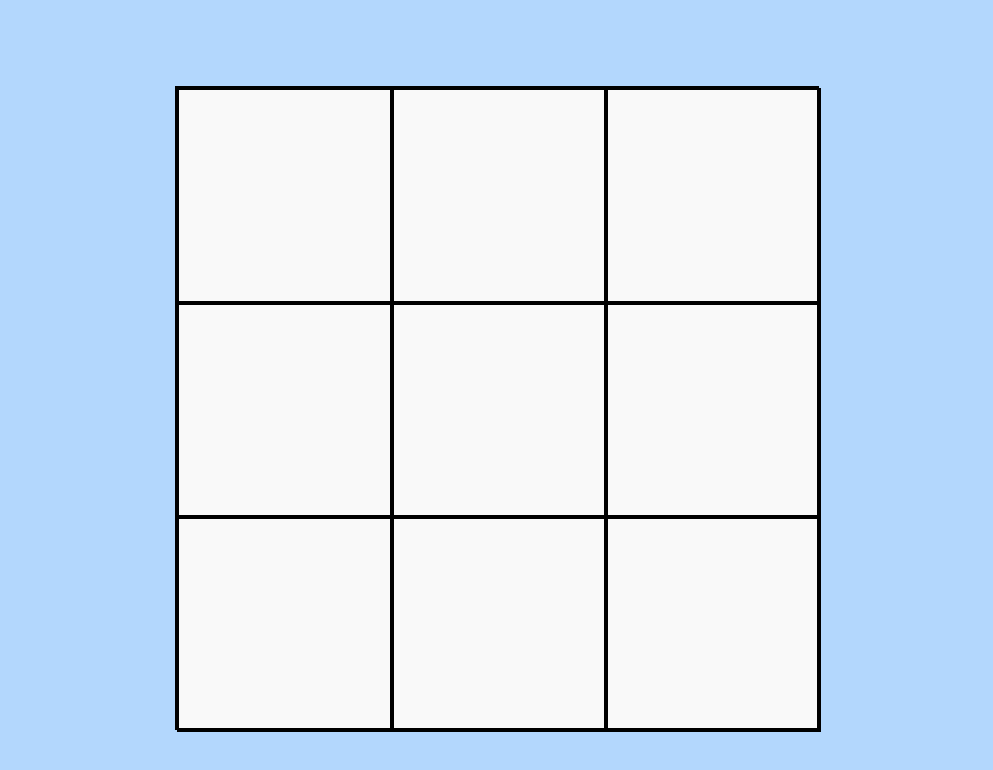
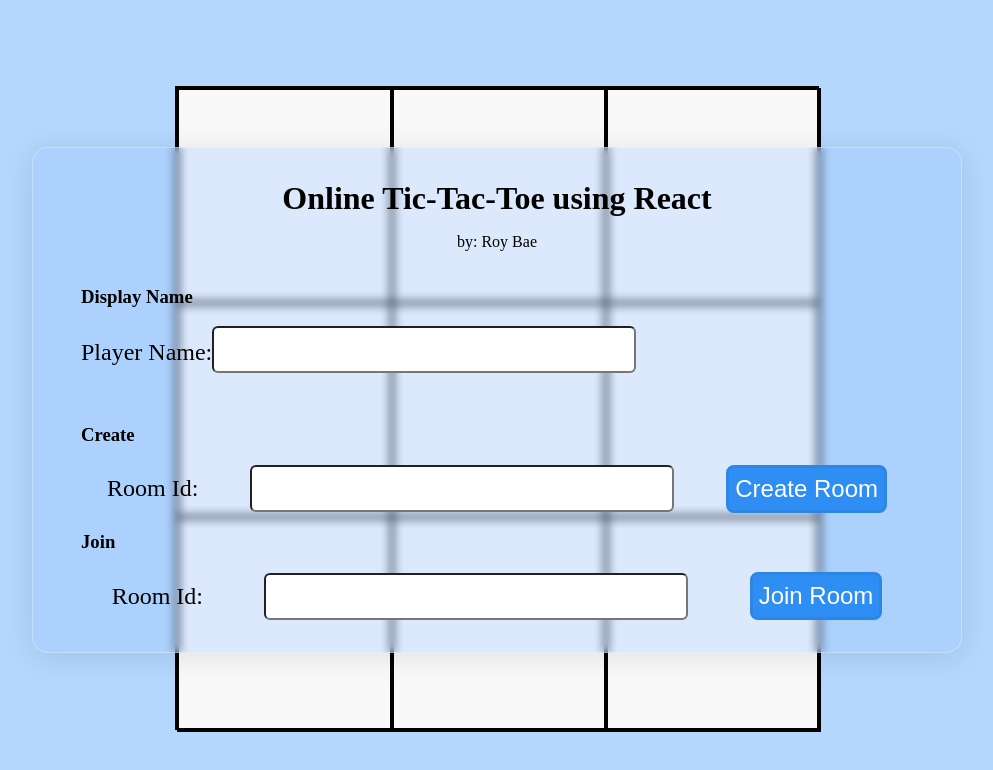
Before and after one commit to HideInKyu/react-tictactoe, a React (Vite) app in the folder client/: page / in a window 1280 px wide. Shown: the top 770 px of the page, without its empty margins (143-1136 px from the left). Built offline with nearby package versions, Linux system fonts and the light colour scheme; no server answers.

Commit message:
Add HomeScreen component and update styles for improved layout and design

```diff
--- a/client/src/App.css
+++ b/client/src/App.css
@@ -78,3 +78,80 @@ body {
 .resultBox button:hover {
   background-color: #62aeff;
 }
+
+.homeScreen {
+  display: flex;
+  justify-content: center;
+  align-items: center;
+  flex-direction: column;
+  position: absolute;
+  left: 50%;
+  top: 50%;
+  transform: translate(-50%, -50%);
+  -webkit-transform: translate(-50%, -50%);
+  -moz-transform: translate(-50%, -50%);
+  -ms-transform: translate(-50%, -50%);
+  -o-transform: translate(-50%, -50%);
+  width: 65vw;
+  padding: 2rem 3rem;
+  /* From https://css.glass */
+  background: rgba(161, 197, 255, 0.324);
+  border-radius: 16px;
+  box-shadow: 0 4px 30px rgba(0, 0, 0, 0.1);
+  backdrop-filter: blur(5px);
+  -webkit-backdrop-filter: blur(5px);
+  border: 1px solid rgba(255, 255, 255, 0.3);
+}
+
+.create {
+  width: 100%;
+}
+
+.join {
+  width: 100%;
+}
+
+.playerName {
+  width: 100%;
+  margin-bottom: 2rem;
+}
+
+.homeScreen h1 {
+  margin: 0;
+}
+
+.homeScreen label {
+  font-size: 1.5rem;
+}
+
+.homeScreen input {
+  width: 50%;
+  font-size: 2rem;
+  border-radius: 6px;
+  height: 2.55rem;
+}
+
+.homeScreen button {
+  font-size: 1.5rem;
+  height: 3rem;
+  border-radius: 8px;
+  background-color: #2f8ef3;
+  color: white;
+  cursor: pointer;
+  border: 3px solid #2b86e6;
+  transition: 0.3s;
+  -webkit-transition: 0.3s;
+  -moz-transition: 0.3s;
+  -ms-transition: 0.3s;
+  -o-transition: 0.3s;
+}
+
+.homeScreen button:hover {
+  background-color: #62aeff;
+}
+
+.choice {
+  display: flex;
+  justify-content: space-around;
+  align-items: center;
+}
--- a/client/src/App.jsx
+++ b/client/src/App.jsx
@@ -4,13 +4,14 @@ import viteLogo from "/vite.svg";
 import "./App.css";
 import Grid from "./components/grid";
 import io from "socket.io-client";
-
+import HomeScreen from "./components/HomeScreen";
 
 function App() {
   const socket = io("http://localhost:3000");
 
   return (
     <>
+      <HomeScreen></HomeScreen>
       <Grid gName="grid" bName="box" grid={9}></Grid>
     </>
   );
--- a/client/src/components/HomeScreen.jsx
+++ b/client/src/components/HomeScreen.jsx
@@ -2,24 +2,30 @@ import React from "react";
 
 export default function HomeScreen() {
   return (
-    <div>
+    <div className="homeScreen">
       <h1>Online Tic-Tac-Toe using React</h1>
-      <p>Roy Bae</p>
+      <p>by: Roy Bae</p>
       <div className="playerName">
+        <h3>Display Name</h3>
         <label for="playerName">Player Name:</label>
         <input type="text" id="playerName" />
       </div>
       <div className="create">
+        <h3>Create</h3>
+        <div className="choice">
           <label for="create">Room Id:</label>
           <input type="text" id="create" />
           <button className="btn">Create Room</button>
         </div>
-      <p>or</p>
+      </div>
       <div className="join">
+        <h3>Join</h3>
+        <div className="choice">
           <label for="join">Room Id:</label>
           <input type="text" id="join" />
           <button className="btn">Join Room</button>
         </div>
       </div>
+    </div>
   );
 }
```
Lines whose indentation alone changed are shown as unchanged.
